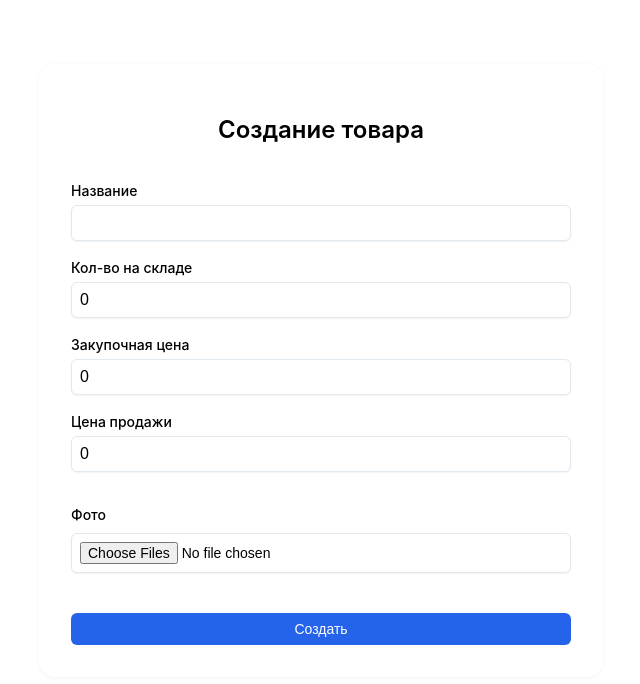
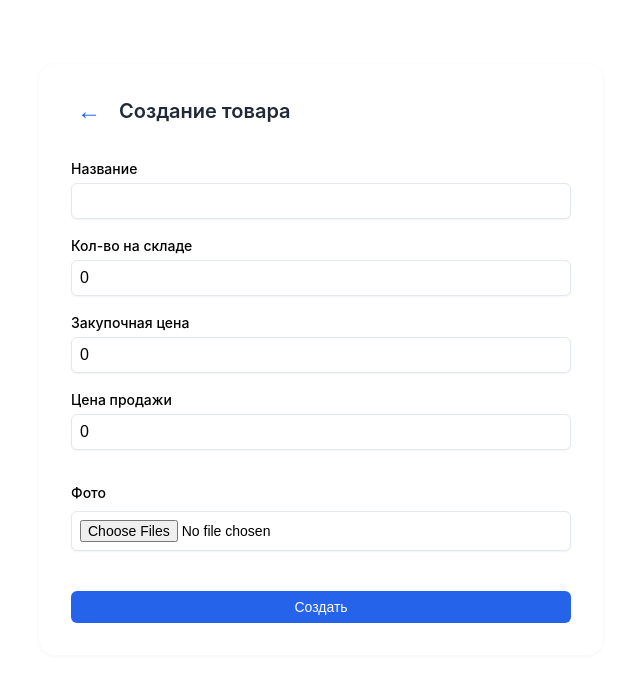
Before and after one commit to SystemAgainst/diplom-store-frontend, a React (Vite) app: page /products/create in a window 1280 px wide. Shown: the top 684 px of the page, without its empty margins (319-959 px from the left). Built offline with nearby package versions, Linux system fonts and the light colour scheme.

Commit message:
feat: fix backButton navigation

```diff
--- a/src/features/products/ui/products-header/products-header.tsx
+++ b/src/features/products/ui/products-header/products-header.tsx
@@ -1,13 +1,21 @@
-import { Link } from "react-router-dom";
+import { useNavigate } from "react-router-dom";
 import styles from "./style.module.css";
 import { ReactNode } from "react";
+import clsx from "clsx";
 
-export const ProductsHeader = ({ children }: { children: ReactNode }) => {
+interface Props {
+    children: ReactNode;
+    className?: string;
+}
+
+export const ProductsHeader = ({ children, className }: Props) => {
+    const navigate = useNavigate();
+
     return (
-        <div className={styles.header}>
-            <Link to="/home" className={styles.backArrow}>
+        <div className={clsx(styles.header, className)}>
+            <button type="button" onClick={() => navigate(-1)} className={styles.backArrow}>
                 ←
-            </Link>
+            </button>
             <h2 className={styles.title}>{children}</h2>
         </div>
     );
--- a/src/features/products/ui/products-header/style.module.css
+++ b/src/features/products/ui/products-header/style.module.css
@@ -6,10 +6,13 @@
 }
 
 .backArrow {
+  border: none;
+  background: none;
   font-size: 24px;
   text-decoration: none;
   color: #2563eb;
   transition: color 0.2s ease;
+  cursor: pointer;
 }
 
 .backArrow:hover {
--- a/src/pages/create-product/create-product-page.tsx
+++ b/src/pages/create-product/create-product-page.tsx
@@ -3,6 +3,7 @@ import { useNavigate } from "react-router-dom";
 import { UiButton } from "@/shared/ui";
 import { getAuthHeader } from "@/features/auth/model/api";
 import styles from "./style.module.css";
+import { ProductsHeader } from "@/features/products/ui";
 
 
 export const CreateProductPage = () => {
@@ -74,7 +75,7 @@ export const CreateProductPage = () => {
 
     return (
         <div className={styles.container}>
-            <h1 className={styles.title}>Создание товара</h1>
+            <ProductsHeader className={styles.title}>Создание товара</ProductsHeader>
 
             <form onSubmit={handleSubmit} className={styles.form}>
                 <div className={styles.formGroup}>
```
